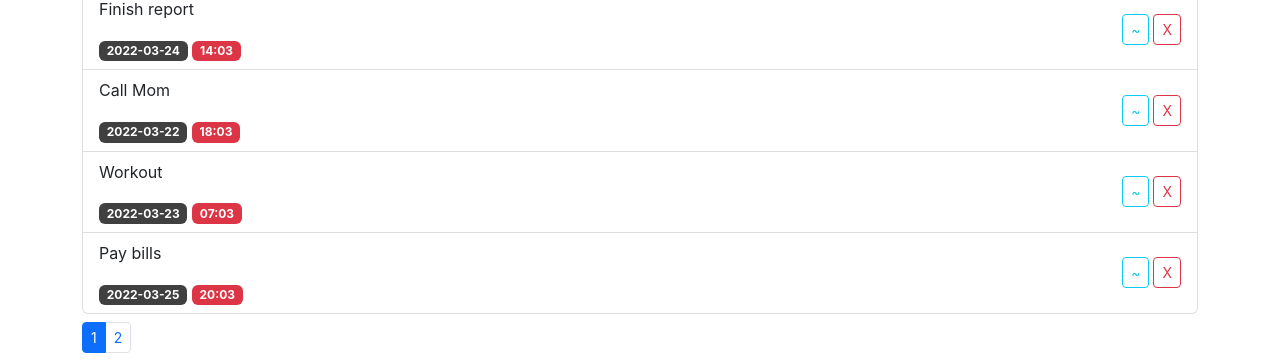
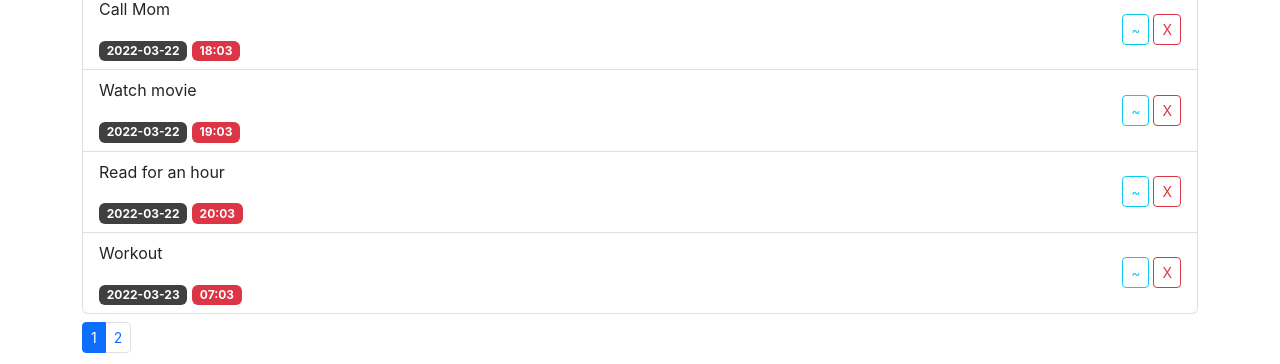
Before and after one commit to BasheerRajeh/simple-todo-list, a React (Create React App) app: page / in a window 1280 px wide. Shown: the part 147-511 px from the top of the page. Built offline with nearby package versions, Linux system fonts and the light colour scheme.

Commit message:
Sort todolist based on dueDate asc.

```diff
--- a/src/components/TodoList.jsx
+++ b/src/components/TodoList.jsx
@@ -1,4 +1,5 @@
 import { useState } from "react";
+import _ from "lodash";
 import AddTodo from "./AddTodo";
 import GroupList from "./common/GroupList";
 import Pagination from "./common/Pagination";
@@ -46,8 +47,9 @@ const TodoList = () => {
     const handlePageChange = (page) => {
         setCurrentPage(page);
     };
+    const sortedTodos = _.sortBy(allTodos, ["dueDate"], "asc");
 
-    const todos = paginate(allTodos, currentPage, pageSize);
+    const todos = paginate(sortedTodos, currentPage, pageSize);
 
     return (
         <div>
@@ -59,7 +61,7 @@ const TodoList = () => {
                 onDelete={handleDelete}
             />
             <Pagination
-                totalSize={allTodos.length}
+                totalSize={sortedTodos.length}
                 pageSize={pageSize}
                 currentPage={currentPage}
                 onPageChange={handlePageChange}
```
